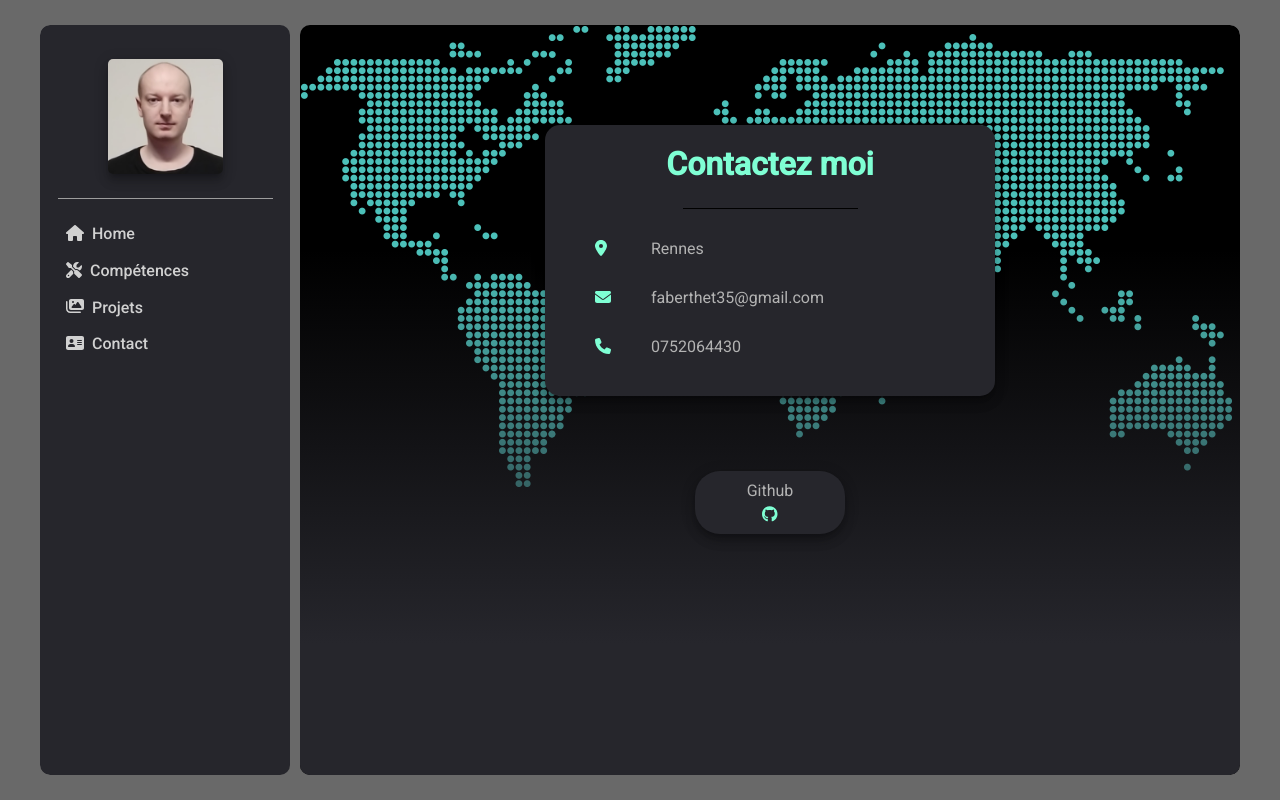
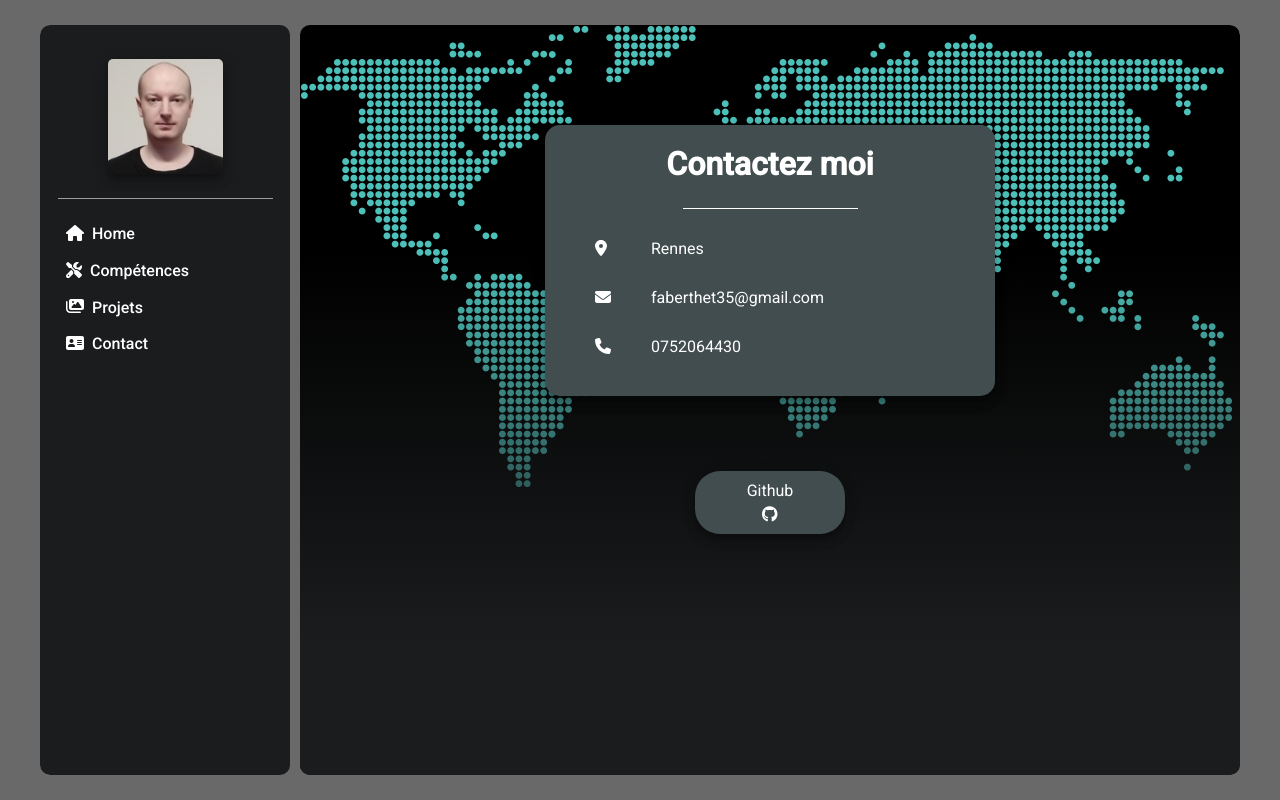
Before and after one commit to faberthet/cv, an Angular app: page /contact in a window 1280 px wide. Built offline with nearby package versions, Linux system fonts and the light colour scheme.

Commit message:
css variables couleurs

```diff
--- a/src/app/app.component.css
+++ b/src/app/app.component.css
@@ -3,7 +3,7 @@
     width: 1200px;
     margin: 0 auto;
     height: 3rem ;
-    background-color: #26262c;
+    background-color: var(--bgcolor1);
     margin-top: 10px;
     border-radius: 10px;
     display: none;
@@ -14,7 +14,7 @@
     height: 2rem;
  margin-left: 5px;
     padding: 0 1rem;
-    background-color:cornflowerblue;
+    background-color:var(--bgcolor1);
     border-radius: 10px;
     width: max-content;
     display: none;
@@ -39,14 +39,14 @@ position: relative;
 mat-sidenav{
     width: 250px;
     /* background-color:darkseagreen;  */
-    background-color:#26262c;
+    background-color:var(--bgcolor1);
     border-radius: 10px;
     padding: 10px;
     border-right:none;
-    color: rgb(209, 209, 209);
+    color: var(--paracolor);
 }
 .sidenav-icon{
-    /* color:aquamarine; */
+    /* color:var(--iconcolor1); */
 }
 
 mat-sidenav-content{
--- a/src/app/pages/competences/autres/autres.component.css
+++ b/src/app/pages/competences/autres/autres.component.css
@@ -19,9 +19,9 @@ li{
 }
 fa-icon{
     margin-right: 0.5rem;
-    color: aquamarine;
+    color: var(--iconcolor1);
 }
 h3{
     margin-top: 0;
-    color:aquamarine
+    color:var(--fontcolor3);
 }
--- a/src/app/pages/competences/competences.component.css
+++ b/src/app/pages/competences/competences.component.css
@@ -9,9 +9,9 @@
       "A A H";
 }
 .knowContent>div{
-    background-color: #26262c;
+    background-color: var(--bgcolor1);
     border: solid 2px black;
-    color: rgb(194, 192, 192);
+    color: var(--paracolor);
 }
 .languages{
     grid-area: L;
--- a/src/app/pages/competences/formations/formations.component.css
+++ b/src/app/pages/competences/formations/formations.component.css
@@ -15,7 +15,7 @@ img{
 }
 h4{
     margin-bottom: .5rem;
-    color:aquamarine;
+    color:var(--fontcolor3);
 }
 h5{
     font-weight: 500;
@@ -49,5 +49,5 @@ h5{
 }
 h3{
     margin-top: 0;
-    color:aquamarine;
+    color:var(--fontcolor3);
 }
--- a/src/app/pages/competences/interets/interets.component.css
+++ b/src/app/pages/competences/interets/interets.component.css
@@ -7,5 +7,5 @@ fa-icon{
 }
 h3{
     margin-top: 0;
-    color:aquamarine;
+    color:var(--fontcolor3)
 }
--- a/src/app/pages/competences/langages/langages.component.css
+++ b/src/app/pages/competences/langages/langages.component.css
@@ -45,7 +45,7 @@ li{
 }
 .progress::after{
     content: '';
-    background-color:rgb(86, 173, 144);
+    background-color:rgb(204, 204, 204);
     height: 0.4rem;
     border-radius: 50px;
     margin-top: .2rem;
@@ -60,7 +60,7 @@ li{
 }
  h3{
     margin-top: 0;
-    color:aquamarine;
+    color:var(--fontcolor3)
 }
  @media only screen and (max-width: 615px) {
     .fra{
--- a/src/app/pages/contact/contact.component.css
+++ b/src/app/pages/contact/contact.component.css
@@ -7,7 +7,7 @@
     width: 100%;
     position: relative;
     /* z-index: -2; */
-    color: #b3b3b3;
+    color: var(--paracolor);
 
 }
  .contactcontent::before{
@@ -31,13 +31,13 @@
     bottom: 0;
     /* background: linear-gradient(0deg, #013979 50%, transparent 100%); */
     /* background: linear-gradient(0deg, #002249 30%, transparent 100%); */
-     background: linear-gradient(0deg, #26262c 25%, transparent 100%);
+     background: linear-gradient(0deg, var(--bgcolor1) 25%, transparent 100%);
 
     z-index: -1;
 }
 .contactcadre{
     /* background: linear-gradient(180deg, rgb(84, 168, 140) 50%, rgb(107, 221, 183) 100%); */
-    background-color: #26262c;
+    background-color: var(--bgcolor2);
     width: 350px;
     /* border: 1px solid black; */
     border-radius: 15px;
@@ -54,7 +54,7 @@
 
 .trait{
     height: 1px;
-    background-color: black;
+    background-color: var(--paracolor);
     width: 50%;
     margin: 25px auto;
     margin-bottom: 10px;
@@ -62,7 +62,7 @@
 h1{
     width: max-content;
     margin: 10px auto;
-    color: aquamarine;
+    color: var(--fontcolor3);
 }
 .icotem{
     margin-right:  40px;
@@ -81,13 +81,13 @@ h1{
         align-items: center;
          width: 150px;
          font-size: 1rem;
-        background-color: #26262c;;
+        background-color: var(--bgcolor2);
          padding: 10px 0;
         border-radius: 25px;
         transition: 0.2s ease;
 }
     .reso > a:hover{
-        background-color:#3f3f49;
+        background-color:var(--bgcolor3);
     }
     .reso > a > fa-icon{
         margin-top: 5px;
@@ -97,5 +97,5 @@ h1{
         text-decoration: inherit;
     }
     fa-icon{
-        color: aquamarine;
+        color: var(--fontcolor3);
     }
--- a/src/app/pages/home/home.component.css
+++ b/src/app/pages/home/home.component.css
@@ -3,13 +3,13 @@
 .homecontent{
     padding: 0 50px;
   /* background: linear-gradient(115deg, #013979 50%, transparent 100%); */
-  background: linear-gradient(115deg, #26262c 50%, transparent 100%);
+  background: linear-gradient(115deg, var(--bgcolor1) 50%, transparent 100%);
   height: calc(100% - 100px);
   /* width: 100%; */
   padding-top: 100px;
   padding-left: 100px;
   position: relative;
-  color:aliceblue;
+  color:var(--paracolor);
 }
 .imgback{
     height: 100%;
@@ -31,32 +31,31 @@ h1{
     margin-top: 0;
     margin-bottom: 1rem;
     text-shadow: 2px 2px 2px black;
-    color:rgb(192, 198, 204);
-    color:rgb(255, 255, 255);
+    color:var(--fontcolor1);
 }
 h2{
 font-size: 1.8rem;
 text-shadow: 2px 2px 2px black;
 font-weight: 500;
-color: rgb(192, 198, 204);
+color: var(--fontcolor2);
 }
 
 .pdf{
 margin-top: 75px;
-color: black;
+color: var(--paracolor);
 }
 .pdf a{
     display: block;
     width: max-content;
     font-size: 1.5rem;
-    background-color:rgb(106, 212, 177);
+    background-color:var(--bgcolor2);
     padding: 1rem 2rem;
     border-radius: 25px;
     box-shadow: 0 5px 1px rgb(15, 15, 15);
     transition: 0.2s ease;
 }
 .pdf a:hover{
-    background-color:aquamarine;
+    background-color:var(--bgcolor3);
 }
 a{
     color: inherit;
--- a/src/app/pages/projets/projet/projet.component.css
+++ b/src/app/pages/projets/projet/projet.component.css
@@ -12,7 +12,7 @@ color: aliceblue;
 }
 fa-icon{
     font-size: 1.3rem;
-    color:deepskyblue;
+    color:var(--iconcolor2);
 }
 fa-icon.plus{
     font-size: 1.5rem;
@@ -45,7 +45,7 @@ img{
     border-radius: 5px;
 }
 .info{
-    background-color:cadetblue;
+    background-color:var(--bgcolor2);
     position: absolute;
     top: 0;
     left: 0;
@@ -62,7 +62,7 @@ img{
         transform: scaleY(1);
     }
 }
-.button{
+/* .button{
     border: solid 1px black;
     border-radius: 15px;
     width: max-content;
@@ -71,7 +71,7 @@ img{
 .button>a{
     display: inline-block;
     padding: 5px 8px;
-}
+} */
 .titleInfo{
     margin-top: 0;
 }
--- a/src/app/pages/projets/projets.component.css
+++ b/src/app/pages/projets/projets.component.css
@@ -18,18 +18,18 @@ justify-content: space-between;
     width: 32%;
     height: 325px;
     /* background-color: rgb(43, 90, 74); */
-    background: linear-gradient(180deg, #26262c 50%, rgb(66, 66, 66) 100%);
+    background: linear-gradient(180deg, var(--bgcolor1) 50%, var(--bgcolor2) 100%);
     /* margin: 2px; */
     border-radius: 15px;
     margin-top: 10px;
     position: relative;
-    border: solid 3px #26262c ;
+    border: solid 3px var(--bgcolor1) ;
 }
 
 .radio{
     display: flex;
-    background-color:#26262c;
-    color: rgb(204, 204, 204);
+    background-color:var(--bgcolor1);
+    color: var(--paracolor);
     justify-content: center;
     align-items: center;
     /* width: 100%; */
--- a/src/styles.css
+++ b/src/styles.css
@@ -1,3 +1,17 @@
+:root {
+    /* #26262c */
+    --bgcolor1: rgb(26, 28, 29);
+    --bgcolor2: rgb(66, 77, 79);
+    --bgcolor3: rgb(93, 109, 112);
+    --fontcolor1: white;
+    --fontcolor2: white;
+    --fontcolor3: white;
+    --paracolor:white;
+    --iconcolor1:white;
+    --iconcolor2:white;
+  }
+  /* exemple: color: var(--main-bg1)*; */
+
 /* You can add global styles to this file, and also import other style files */
 
 html, body{ min-height: 100vh; width: 100%}
```
